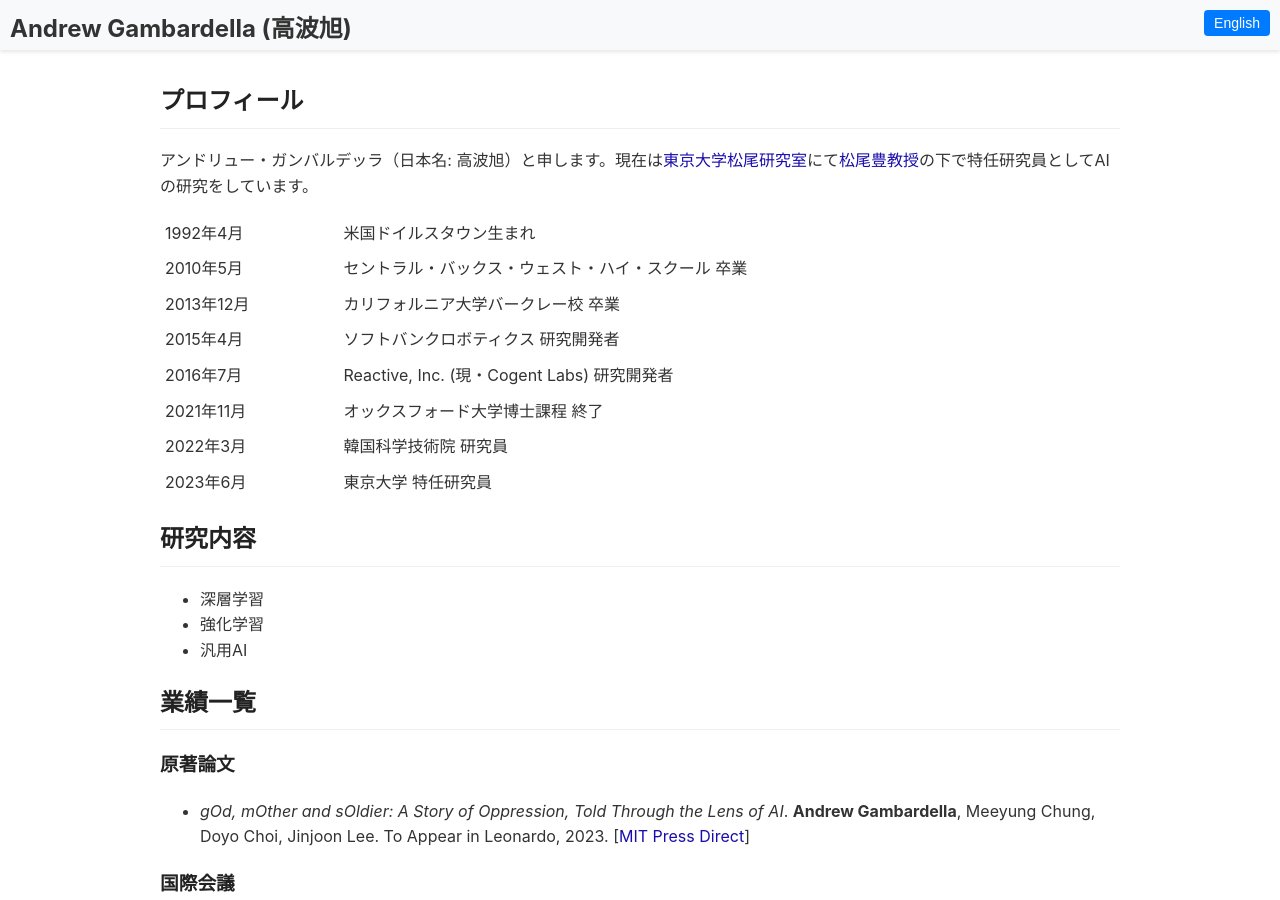
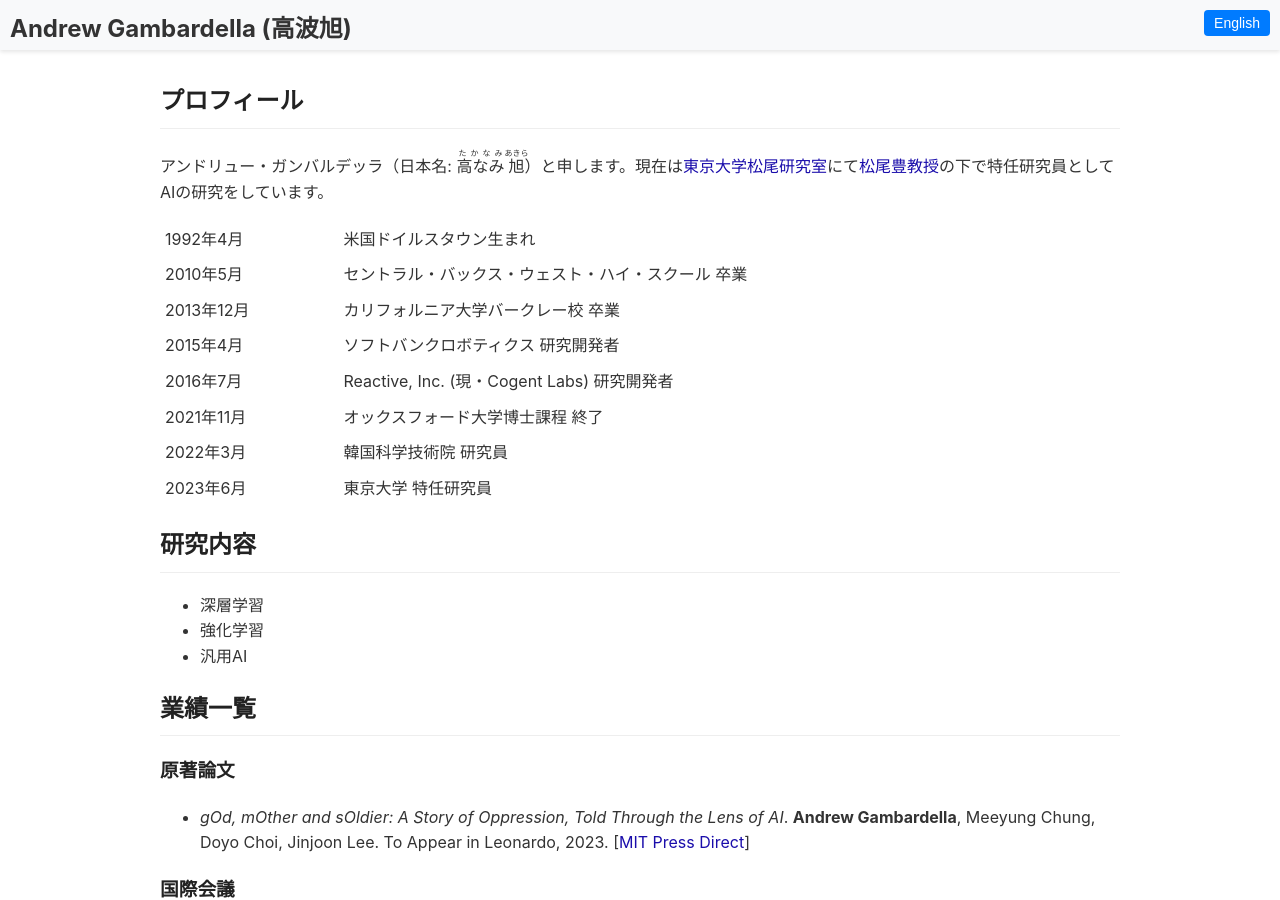
Before and after one commit to atgambardella/atgambardella.github.io, a Jekyll site: the page built from ja/index.md, in a window 1280 px wide and 900 px high. Built offline with Jekyll 4.4.1, drawn with Linux system fonts in a browser that asks for light colours; a script that is not in the unit is left out; our own code applies the rules of GitHub Pages for plain Markdown files.

Commit message:
try adding furigana

```diff
--- a/ja/index.md
+++ b/ja/index.md
@@ -5,7 +5,7 @@ lang: ja
 
 ## プロフィール
 
-アンドリュー・ガンバルデッラ（日本名: <ruby>高波<span class="furigana" data-furigana="たかなみ"></span>旭<span class="furigana" data-furigana="あきら"></span></ruby>）と申します。現在は[東京大学松尾研究室](https://weblab.t.u-tokyo.ac.jp/)にて[松尾豊教授](http://ymatsuo.com/)の下で特任研究員としてAIの研究をしています。
+アンドリュー・ガンバルデッラ（日本名: <ruby>高なみ<rt>たかなみ</rt>旭<rt>あきら</rt></ruby>）と申します。現在は[東京大学松尾研究室](https://weblab.t.u-tokyo.ac.jp/)にて[松尾豊教授](http://ymatsuo.com/)の下で特任研究員としてAIの研究をしています。
 
 {% include profile_table.html %}
 
```
